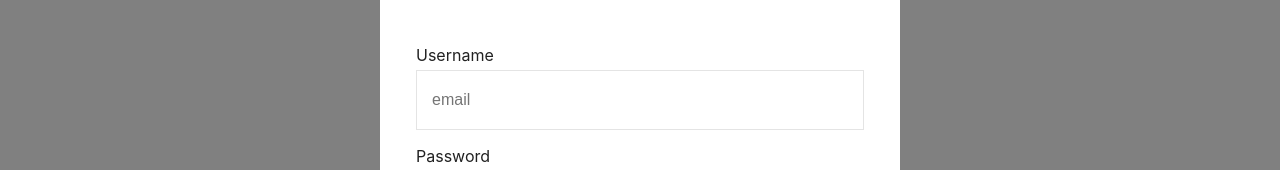
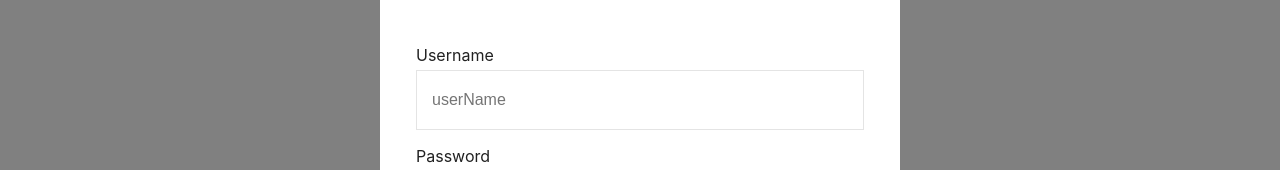
Before and after one commit to bruno-boys/ftl-capstone, a React (Vite) app in the folder habit-tracker-ui/: page /login in a window 1280 px wide. Shown: the part 278-448 px from the top of the page. Built offline with nearby package versions, Linux system fonts and the light colour scheme.

Commit message:
Added an activity component to the front end. At the back end, if a user is logged, the app navigates to the activity page

```diff
--- /dev/null
+++ b/habit-tracker-ui/src/components/Activity/Activity.jsx
@@ -0,0 +1,12 @@
+import './Activity.css'
+
+export default function Activity(){
+
+
+
+
+    return (
+
+        <div> Activity page</div>
+    )
+}
--- a/habit-tracker-ui/src/components/App/App.jsx
+++ b/habit-tracker-ui/src/components/App/App.jsx
@@ -6,6 +6,7 @@ import LandingPage from "../LandingPage/LandingPage";
 import Register from "../Register/Register";
 import Login from "../Login/Login";
 import { BrowserRouter, Routes, Route } from "react-router-dom";
+import Activity from "../Activity/Activity";
 
 export default function App() {
   const [user, setUser] = useState({});
@@ -21,6 +22,7 @@ export default function App() {
               element={<Login user={user} setUser={setUser} />}
             />
             <Route path="/register" element={<Register />} />
+            <Route path="/activity" element = {<Activity />} />
           </Routes>
         </main>
       </BrowserRouter>
--- a/habit-tracker-ui/src/components/Login/Login.jsx
+++ b/habit-tracker-ui/src/components/Login/Login.jsx
@@ -7,27 +7,19 @@ export default function Login({ user, setUser }) {
   const [isProcessing, setIsProcessing] = useState(false);
   const [errors, setErrors] = useState({});
   const [form, setForm] = useState({
-    email: "",
+    userName: "",
     password: "",
   });
 
   useEffect(() => {
     // if user is already logged in,
     // redirect them to the home page
-    if (user?.email) {
-      navigate("/");
+    if (user?.userName) {
+      navigate("/activity");
     }
   }, [user, navigate]);
 
   const handleOnInputChange = (event) => {
-    if (event.target.name === "email") {
-      if (event.target.value.indexOf("@") === -1) {
-        setErrors((e) => ({ ...e, email: "Please enter a valid email." }));
-      } else {
-        setErrors((e) => ({ ...e, email: null }));
-      }
-    }
-
     setForm((f) => ({ ...f, [event.target.name]: event.target.value }));
   };
 
@@ -56,6 +48,10 @@ export default function Login({ user, setUser }) {
     }
   };
 
+  useEffect(() => {
+    console.log("user", user)
+  }, [user])
+
   return (
     <div className="Login">
       <div className="card">
@@ -66,15 +62,17 @@ export default function Login({ user, setUser }) {
         <br />
         <div className="form">
           <div className="input-field">
-            <label htmlFor="email">Username</label>
+            <label htmlFor="userName">Username</label>
             <input
-              type="email"
-              name="email"
-              placeholder="email"
-              value={form.email}
+              type="text"
+              name="userName"
+              placeholder="userName"
+              value={form.userName}
               onChange={handleOnInputChange}
             />
-            {errors.email && <span className="error">{errors.email}</span>}
+            {errors.userName && (
+              <span className="error">{errors.userName}</span>
+            )}
           </div>
 
           <div className="input-field">
@@ -98,7 +96,9 @@ export default function Login({ user, setUser }) {
         </div>
 
         <div className="footer">
-          <p>Don't have an account? Sign up <Link to="/register">here</Link></p>
+          <p>
+            Don't have an account? Sign up <Link to="/register">here</Link>
+          </p>
         </div>
       </div>
     </div>
```
Also changed, not shown: habit-tracker-ui/src/components/Activity/Activity.css (added).
